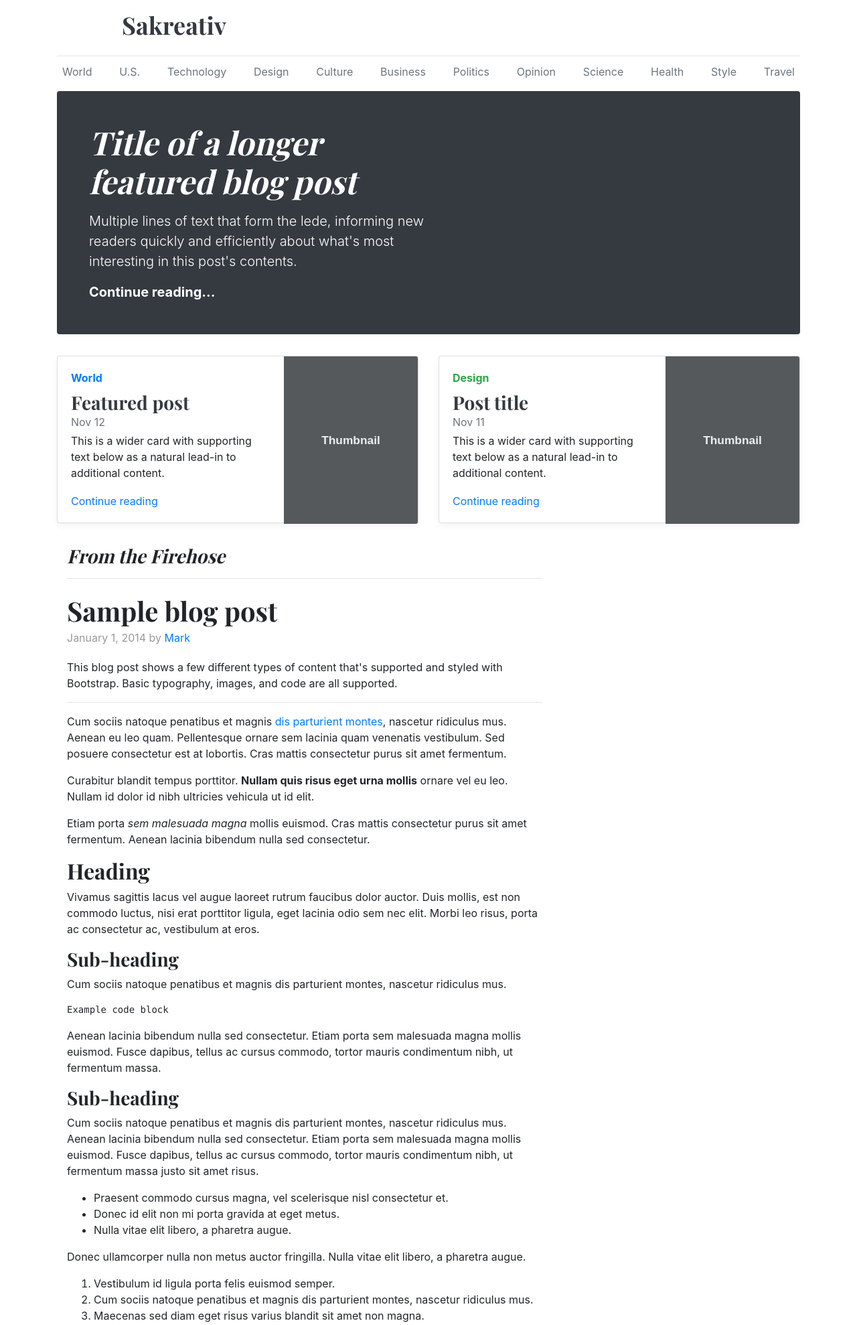
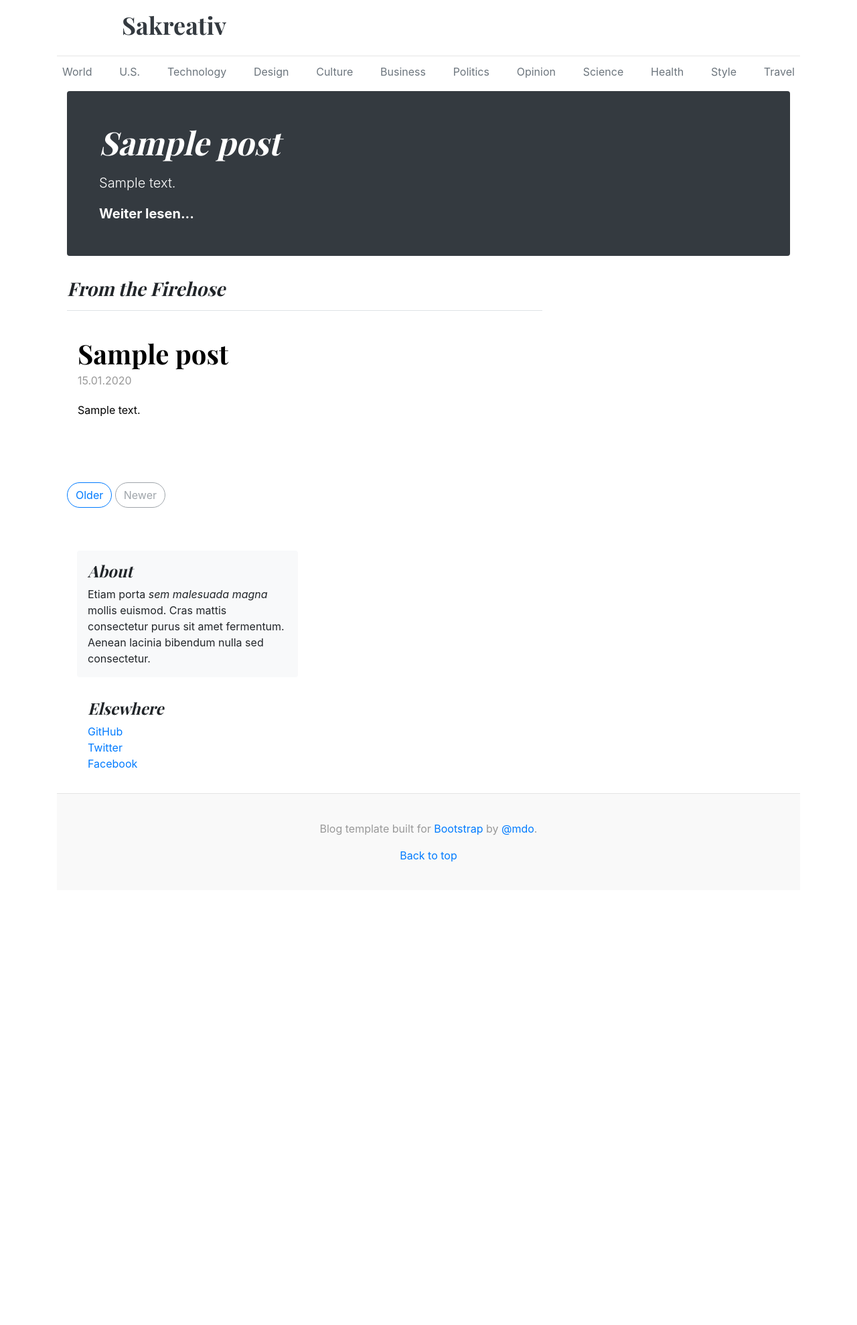
Before and after one commit to ChristianGroeber/sarah-website, a Django app: page / in a window 1280 px wide. Shown: the top 1978 px of the page at 67% size. After the commit the page ends 1287 px from the top, so only its background shows below. Run offline with Django 3.2, Linux system fonts and the light colour scheme; tables that the repository leaves empty hold one stand-in row (values such as "Sample post"); some libraries are stand-ins or nearby versions.

Commit message:
added blog page

```diff
--- a/sakreativ/blog/models.py
+++ b/sakreativ/blog/models.py
@@ -2,6 +2,10 @@
 
 # Create your models here.
 from tinymce import HTMLField
+
+
+class PostImage(models.Model):
+    image = models.ImageField()
 
 
 class Post(models.Model):
@@ -9,6 +13,7 @@
     title = models.CharField(max_length=255)
     text = HTMLField('Content')
     featured = models.BooleanField(default=False)
+    images = models.ManyToManyField(PostImage)
 
     def __str__(self):
         return self.title
--- a/sakreativ/blog/templates/blog/base.html
+++ b/sakreativ/blog/templates/blog/base.html
@@ -46,6 +46,7 @@
           <a class="p-2 text-muted" href="#">Travel</a>
         </nav>
       </div>
+    <main role="main" class="container">
       {% block content %}
       {% endblock %}
 
@@ -57,24 +58,6 @@
           </div>
 
           <div class="p-3">
-            <h4 class="font-italic">Archives</h4>
-            <ol class="list-unstyled mb-0">
-              <li><a href="#">March 2014</a></li>
-              <li><a href="#">February 2014</a></li>
-              <li><a href="#">January 2014</a></li>
-              <li><a href="#">December 2013</a></li>
-              <li><a href="#">November 2013</a></li>
-              <li><a href="#">October 2013</a></li>
-              <li><a href="#">September 2013</a></li>
-              <li><a href="#">August 2013</a></li>
-              <li><a href="#">July 2013</a></li>
-              <li><a href="#">June 2013</a></li>
-              <li><a href="#">May 2013</a></li>
-              <li><a href="#">April 2013</a></li>
-            </ol>
-          </div>
-
-          <div class="p-3">
             <h4 class="font-italic">Elsewhere</h4>
             <ol class="list-unstyled">
               <li><a href="#">GitHub</a></li>
@@ -83,6 +66,7 @@
             </ol>
           </div>
         </aside><!-- /.blog-sidebar -->
+    </main>
 
     <footer class="blog-footer">
       <p>Blog template built for <a href="https://getbootstrap.com/">Bootstrap</a> by <a href="https://twitter.com/mdo">@mdo</a>.</p>
--- a/sakreativ/blog/templates/blog/index.html
+++ b/sakreativ/blog/templates/blog/index.html
@@ -2,12 +2,12 @@
 {% block content %}
 <div class="jumbotron p-3 p-md-5 text-white rounded bg-dark">
         <div class="col-md-6 px-0">
-          <h1 class="display-4 font-italic">Title of a longer featured blog post</h1>
-          <p class="lead my-3">Multiple lines of text that form the lede, informing new readers quickly and efficiently about what's most interesting in this post's contents.</p>
-          <p class="lead mb-0"><a href="#" class="text-white font-weight-bold">Continue reading...</a></p>
+          <h1 class="display-4 font-italic">{{ featured_post.title}}</h1>
+          <p class="lead my-3">{{ featured_post.text }}</p>
+          <p class="lead mb-0"><a href="blog/{{ featured_post.id }}/" class="text-white font-weight-bold">Weiter lesen...</a></p>
         </div>
       </div>
-
+<!--
       <div class="row mb-2">
         <div class="col-md-6">
           <div class="card flex-md-row mb-4 box-shadow h-md-250">
@@ -38,72 +38,22 @@
           </div>
         </div>
       </div>
-
-    <main role="main" class="container">
+-->
       <div class="row">
         <div class="col-md-8 blog-main">
           <h3 class="pb-3 mb-4 font-italic border-bottom">
             From the Firehose
           </h3>
 
-          <div class="blog-post">
-            <h2 class="blog-post-title">Sample blog post</h2>
-            <p class="blog-post-meta">January 1, 2014 by <a href="#">Mark</a></p>
-
-            <p>This blog post shows a few different types of content that's supported and styled with Bootstrap. Basic typography, images, and code are all supported.</p>
-            <hr>
-            <p>Cum sociis natoque penatibus et magnis <a href="#">dis parturient montes</a>, nascetur ridiculus mus. Aenean eu leo quam. Pellentesque ornare sem lacinia quam venenatis vestibulum. Sed posuere consectetur est at lobortis. Cras mattis consectetur purus sit amet fermentum.</p>
-            <blockquote>
-              <p>Curabitur blandit tempus porttitor. <strong>Nullam quis risus eget urna mollis</strong> ornare vel eu leo. Nullam id dolor id nibh ultricies vehicula ut id elit.</p>
-            </blockquote>
-            <p>Etiam porta <em>sem malesuada magna</em> mollis euismod. Cras mattis consectetur purus sit amet fermentum. Aenean lacinia bibendum nulla sed consectetur.</p>
-            <h2>Heading</h2>
-            <p>Vivamus sagittis lacus vel augue laoreet rutrum faucibus dolor auctor. Duis mollis, est non commodo luctus, nisi erat porttitor ligula, eget lacinia odio sem nec elit. Morbi leo risus, porta ac consectetur ac, vestibulum at eros.</p>
-            <h3>Sub-heading</h3>
-            <p>Cum sociis natoque penatibus et magnis dis parturient montes, nascetur ridiculus mus.</p>
-            <pre><code>Example code block</code></pre>
-            <p>Aenean lacinia bibendum nulla sed consectetur. Etiam porta sem malesuada magna mollis euismod. Fusce dapibus, tellus ac cursus commodo, tortor mauris condimentum nibh, ut fermentum massa.</p>
-            <h3>Sub-heading</h3>
-            <p>Cum sociis natoque penatibus et magnis dis parturient montes, nascetur ridiculus mus. Aenean lacinia bibendum nulla sed consectetur. Etiam porta sem malesuada magna mollis euismod. Fusce dapibus, tellus ac cursus commodo, tortor mauris condimentum nibh, ut fermentum massa justo sit amet risus.</p>
-            <ul>
-              <li>Praesent commodo cursus magna, vel scelerisque nisl consectetur et.</li>
-              <li>Donec id elit non mi porta gravida at eget metus.</li>
-              <li>Nulla vitae elit libero, a pharetra augue.</li>
-            </ul>
-            <p>Donec ullamcorper nulla non metus auctor fringilla. Nulla vitae elit libero, a pharetra augue.</p>
-            <ol>
-              <li>Vestibulum id ligula porta felis euismod semper.</li>
-              <li>Cum sociis natoque penatibus et magnis dis parturient montes, nascetur ridiculus mus.</li>
-              <li>Maecenas sed diam eget risus varius blandit sit amet non magna.</li>
-            </ol>
-            <p>Cras mattis consectetur purus sit amet fermentum. Sed posuere consectetur est at lobortis.</p>
-          </div><!-- /.blog-post -->
-
-          <div class="blog-post">
-            <h2 class="blog-post-title">Another blog post</h2>
-            <p class="blog-post-meta">December 23, 2013 by <a href="#">Jacob</a></p>
-
-            <p>Cum sociis natoque penatibus et magnis <a href="#">dis parturient montes</a>, nascetur ridiculus mus. Aenean eu leo quam. Pellentesque ornare sem lacinia quam venenatis vestibulum. Sed posuere consectetur est at lobortis. Cras mattis consectetur purus sit amet fermentum.</p>
-            <blockquote>
-              <p>Curabitur blandit tempus porttitor. <strong>Nullam quis risus eget urna mollis</strong> ornare vel eu leo. Nullam id dolor id nibh ultricies vehicula ut id elit.</p>
-            </blockquote>
-            <p>Etiam porta <em>sem malesuada magna</em> mollis euismod. Cras mattis consectetur purus sit amet fermentum. Aenean lacinia bibendum nulla sed consectetur.</p>
-            <p>Vivamus sagittis lacus vel augue laoreet rutrum faucibus dolor auctor. Duis mollis, est non commodo luctus, nisi erat porttitor ligula, eget lacinia odio sem nec elit. Morbi leo risus, porta ac consectetur ac, vestibulum at eros.</p>
-          </div><!-- /.blog-post -->
-
-          <div class="blog-post">
-            <h2 class="blog-post-title">New feature</h2>
-            <p class="blog-post-meta">December 14, 2013 by <a href="#">Chris</a></p>
-
-            <p>Cum sociis natoque penatibus et magnis dis parturient montes, nascetur ridiculus mus. Aenean lacinia bibendum nulla sed consectetur. Etiam porta sem malesuada magna mollis euismod. Fusce dapibus, tellus ac cursus commodo, tortor mauris condimentum nibh, ut fermentum massa justo sit amet risus.</p>
-            <ul>
-              <li>Praesent commodo cursus magna, vel scelerisque nisl consectetur et.</li>
-              <li>Donec id elit non mi porta gravida at eget metus.</li>
-              <li>Nulla vitae elit libero, a pharetra augue.</li>
-            </ul>
-            <p>Etiam porta <em>sem malesuada magna</em> mollis euismod. Cras mattis consectetur purus sit amet fermentum. Aenean lacinia bibendum nulla sed consectetur.</p>
-            <p>Donec ullamcorper nulla non metus auctor fringilla. Nulla vitae elit libero, a pharetra augue.</p>
-          </div><!-- /.blog-post -->
+          {% for post in posts %}
+          <a href="blog/{{ post.id }}/" class="white-link">
+            <div class="blog-post rounded p-3">
+              <h2 class="blog-post-title">{{ post.title }}</h2>
+              <p class="blog-post-meta">{{ post.date_posted|date:'d.m.Y' }}</p>
+              <p>{{ post.text }}</p>
+            </div><!-- /.blog-post -->
+            </a>
+            {% endfor %}
 
           <nav class="blog-pagination">
             <a class="btn btn-outline-primary" href="#">Older</a>
@@ -112,6 +62,5 @@
 
         </div><!-- /.blog-main -->
       </div>
-    </main>
 
 {% endblock %}
--- a/sakreativ/blog/urls.py
+++ b/sakreativ/blog/urls.py
@@ -5,5 +5,6 @@
 
 urlpatterns = [
     path('', views.index, name='index'),
+    path('blog/<id>/', views.blog_post),
     url(r'^tinymce/', include('tinymce.urls')),
 ]
--- a/sakreativ/blog/views.py
+++ b/sakreativ/blog/views.py
@@ -1,7 +1,14 @@
-from django.shortcuts import render
-
+from django.shortcuts import render, get_object_or_404
+from .models import Post
 # Create your views here.
 
 
 def index(request):
-    return render(request, 'blog/index.html')
+    posts = Post.objects.all()
+    featured_post = Post.objects.get(featured=True)
+    return render(request, 'blog/index.html', {'posts': posts, 'featured_post': featured_post})
+
+
+def blog_post(request, id):
+    post = get_object_or_404(Post, id=id)
+    return render(request, 'blog/blog_post.html', {'post': post})
--- a/sakreativ/static/css/Blog.css
+++ b/sakreativ/static/css/Blog.css
@@ -1,4 +1,14 @@
 /* stylelint-disable selector-list-comma-newline-after */
+
+
+a.white-link{
+    color:black !important;
+    text-decoration: none !important;
+}
+
+.rounded:hover{
+    box-shadow: 2.5px 2.5px 5px rgba(0,0,0, 0.5) !important;
+}
 
 .blog-header {
   line-height: 1;
```
Also changed, not shown: sakreativ/blog/templates/blog/blog_post.html (added, +11 -0 lines).
